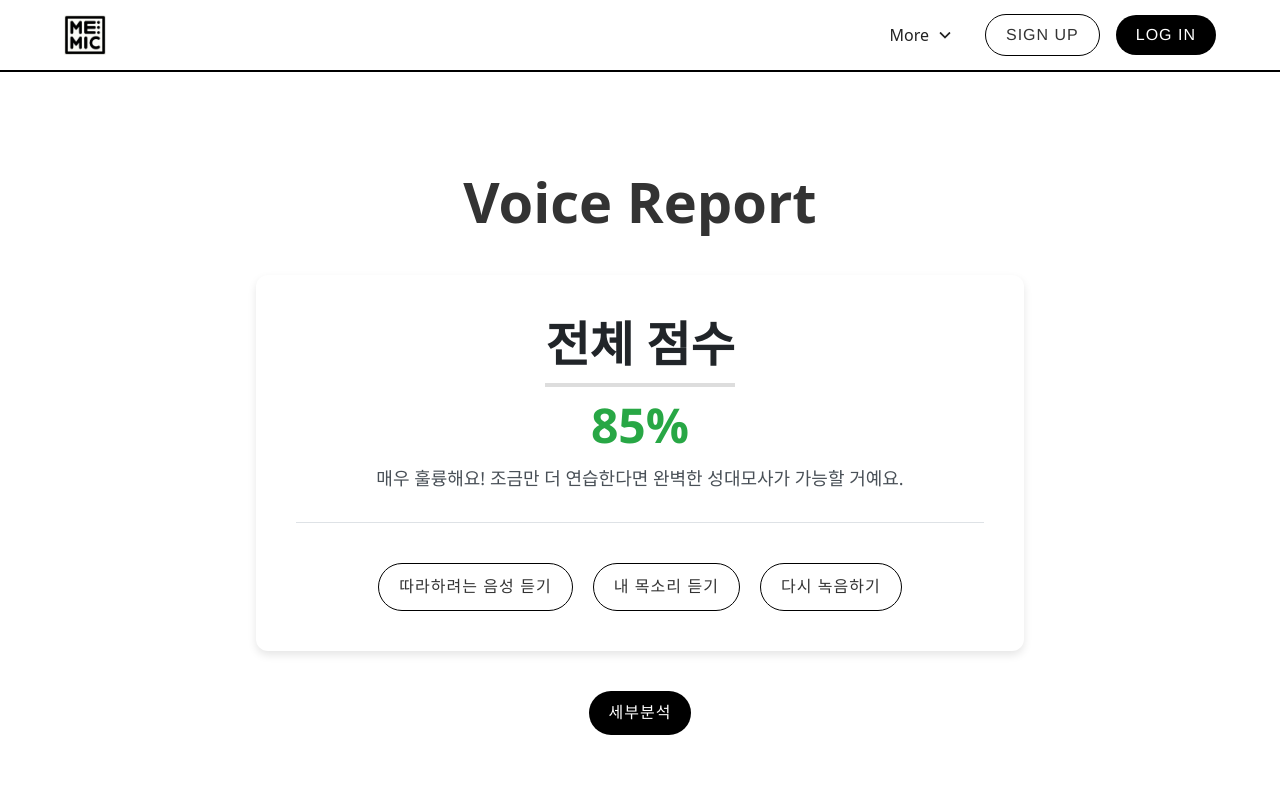
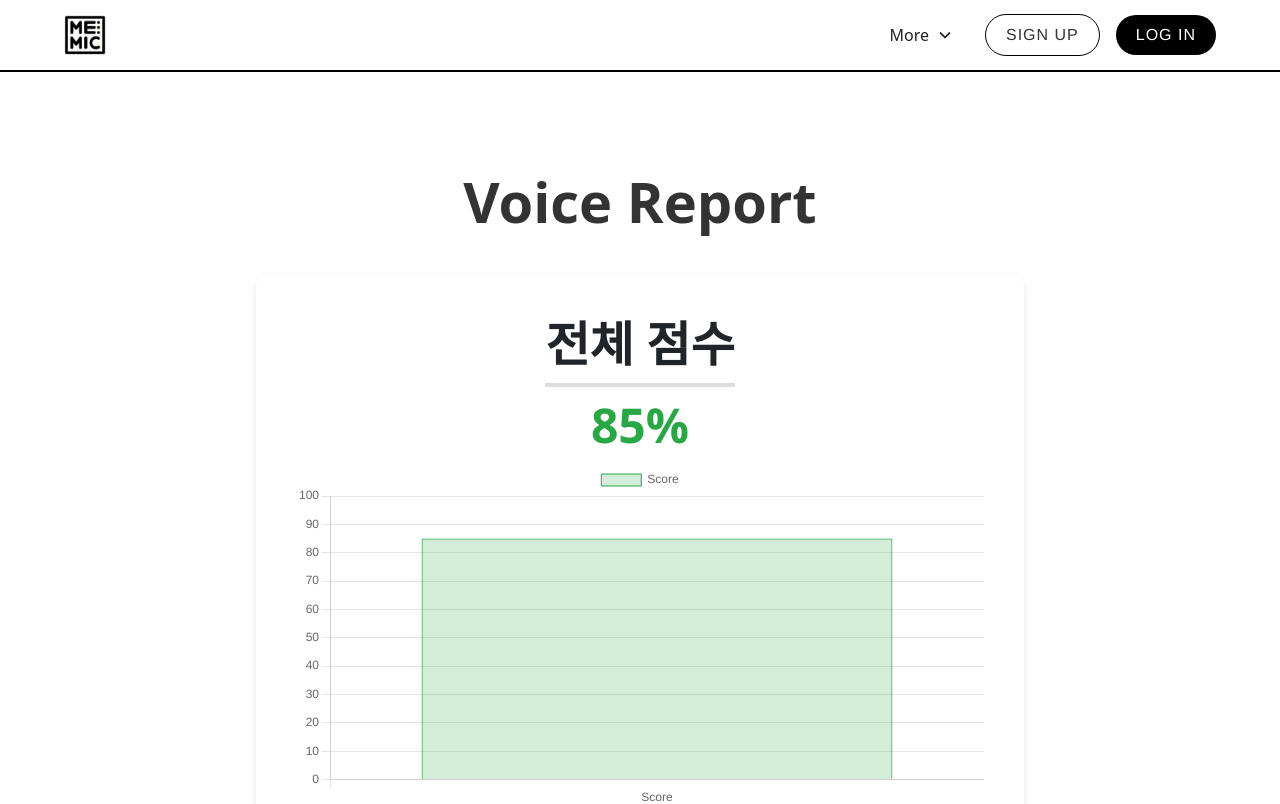
Before and after one commit to 2023-CapstoneDesign-MEMIC/MEMIC-front-react, a React (Create React App) app: page /feedback in a window 1280 px wide. Shown: the top 804 px of the page. Built offline with nearby package versions, Linux system fonts and the light colour scheme; no server answers.

Commit message:
Create Chart Component (#17)

```diff
--- a/package.json
+++ b/package.json
@@ -8,10 +8,12 @@
     "@testing-library/react": "^13.4.0",
     "@testing-library/user-event": "^13.5.0",
     "axios": "^1.6.0",
+    "chart.js": "^4.4.0",
     "react": "^18.2.0",
+    "react-chartjs-2": "^5.2.0",
     "react-dom": "^18.2.0",
     "react-router-dom": "^6.17.0",
-    "react-scripts": "5.0.1",
+    "react-scripts": "^5.0.1",
     "web-vitals": "^2.1.4"
   },
   "scripts": {
--- a/src/views/AnalyseComponent.css
+++ b/src/views/AnalyseComponent.css
@@ -53,24 +53,6 @@
   flex-wrap: wrap; /* This will allow buttons to wrap on smaller screens */
   gap: 20px; /* This will give space between the buttons */
   margin-top: 20px; /* Additional space above the buttons */
-}
-
-/* Update the .button class for a consistent look */
-.button {
-  background: #007bff;
-  color: white;
-  padding: 12px 20px;
-  border: none;
-  border-radius: 6px;
-  cursor: pointer;
-  font-size: 16px;
-  font-weight: 600;
-  transition: background 0.2s ease-in-out;
-  flex: 0 1 auto; /* Flex item can grow and shrink but not beyond its content size */
-}
-
-.button:hover {
-  background: #0056b3;
 }
 
 .audio-player-wrapper {
--- a/src/views/AnalyseComponent.js
+++ b/src/views/AnalyseComponent.js
@@ -1,5 +1,6 @@
 import React, { useState } from 'react';
 import './AnalyseComponent.css'; // 스타일 시트를 가져옵니다.
+import ScoreChart from './ScoreChart';
 
 const FeedbackReport = ({ data }) => {
   const [showReferenceAudio, setShowReferenceAudio] = useState(false);
@@ -34,25 +35,17 @@ const FeedbackReport = ({ data }) => {
   };
 
   const feedbackMessage = getFeedbackMessage(data.score);
+  // 점수에 따른 차트를 렌더링하는 부분
+  const scoreChart = <ScoreChart score={data.score} />;
 
   return (
     <div className="report-container">
       <h2 className="title">전체 점수</h2>
       <p className="score">{data.score}%</p>
+      {scoreChart}
       {/* 점수에 따른 멘트 표시 */}
       <p className="recommendation">{feedbackMessage}</p>
       <div className="detail-section">
-        {detailVisible && (
-          <div className="detail-view">
-            <img src="dummy-graph1.png" alt="그래프1" />
-            <img src="dummy-graph2.png" alt="그래프2" />
-            <p className="recommendation">
-              해당하는 주파수는 ㅋ, ㅌ, ㅍ, ㅆ와 같은 격한 소리의 특징이 담겨 있어요.
-              해당 주파수 대역에서 따라하려는 음성은 1322 데시벨, 사용자님의 음성은 300 데시벨의 값을 가져요.
-              해당 부분만 다시 듣고 재시도를 추천드려요!
-            </p>
-          </div>
-        )}
         <div className="buttons-container">
           <button className="af-class-button af-class-is-secondary w-button" onClick={() => toggleAudioPlayer('reference')}>
             따라하려는 음성 듣기
--- /dev/null
+++ b/src/views/ScoreChart.js
@@ -0,0 +1,57 @@
+import React, { useEffect, useState } from 'react';
+import { Bar } from 'react-chartjs-2';
+import Chart from 'chart.js/auto';
+
+const ScoreChart = ({ score }) => {
+  const [animatedScore, setAnimatedScore] = useState(0);
+
+  useEffect(() => {
+    const interval = setInterval(() => {
+      setAnimatedScore((prevAnimatedScore) => {
+        const scoreDiff = score - prevAnimatedScore;
+        if (scoreDiff <= 0) {
+          clearInterval(interval);
+          return score;
+        }
+        return Math.min(prevAnimatedScore + Math.ceil(scoreDiff * 0.1), score);
+      });
+    }, 50);
+
+    return () => clearInterval(interval);
+  }, [score]);
+
+  const data = {
+    labels: ['Score'],
+    datasets: [
+      {
+        label: 'Score',
+        data: [animatedScore],
+        backgroundColor: 'rgba(40, 167, 69, 0.2)',
+        borderColor: 'rgba(40, 167, 69, 1)',
+        borderWidth: 1,
+      },
+    ],
+  };
+
+  const options = {
+    scales: {
+      y: {
+        beginAtZero: true,
+        max: 100  // 점수 최대치를 100으로 설정
+      },
+    },
+    animations: {
+      tension: {
+        duration: 1000,
+        easing: 'linear',
+        from: 0.3,
+        to: 0,
+        loop: true
+      }
+    }
+  };
+
+  return <Bar data={data} options={options} />;
+};
+
+export default ScoreChart;
```
Also changed, not shown: src/views/AdditionalCommentButton.js (+11 -1 lines), 1 other file (tests, documents, lock files or other folders).
